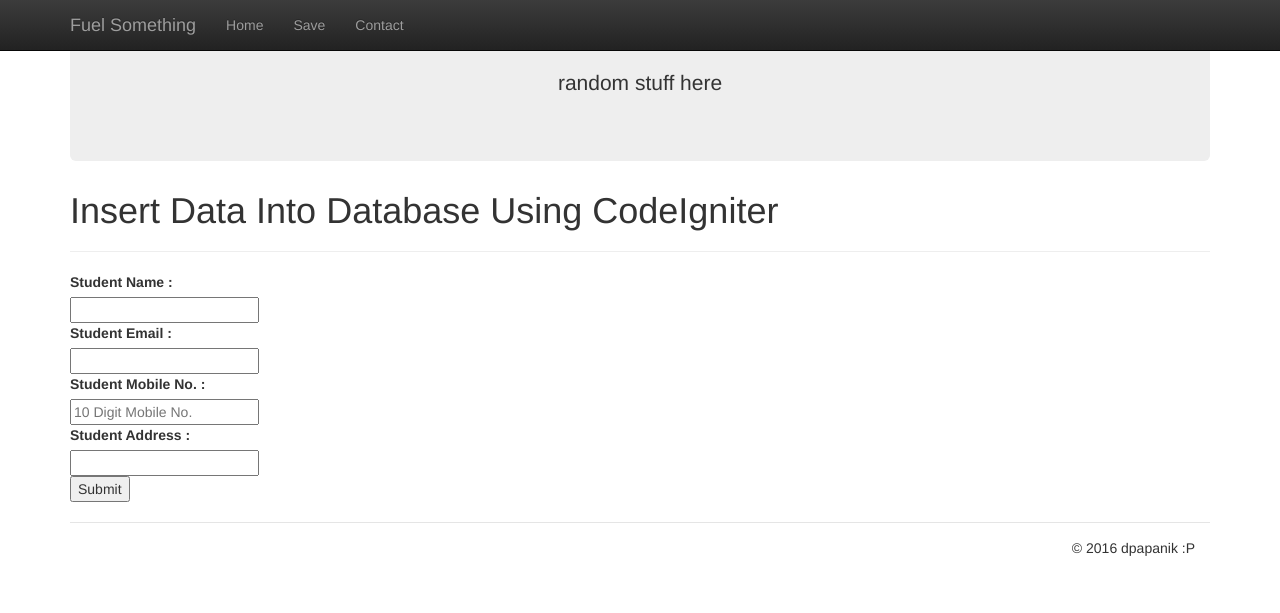
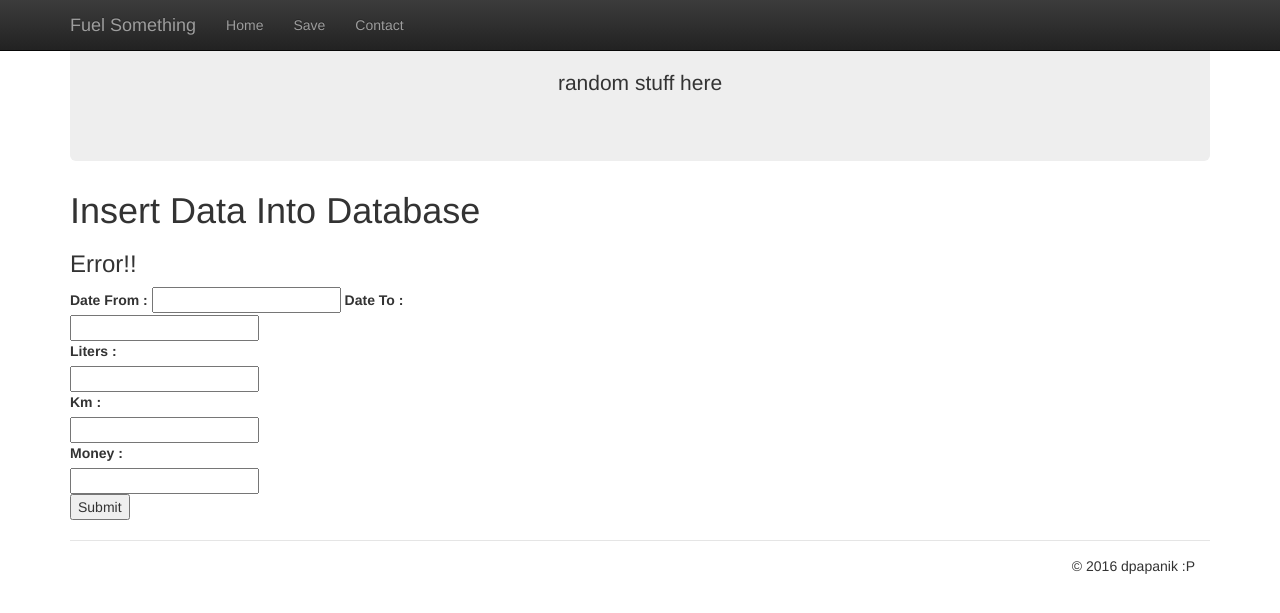
Before and after one commit to dionpapanik/Fuel_Consumption, a CodeIgniter app: page /fuel/save in a window 1280 px wide. Shown: the top 613 px of the page. Run offline with CodeIgniter, Linux system fonts and the light colour scheme; data that the repository does not hold is empty.

Commit message:
save data into db

```diff
--- a/application/controllers/Save.php
+++ b/application/controllers/Save.php
@@ -14,33 +14,28 @@
 //Including validation library
         $this->load->library('form_validation');
         $this->form_validation->set_error_delimiters('<div class="error">', '</div>');
-//Validating Name Field
-        $this->form_validation->set_rules('dname', 'Username', 'required');
-
-//Validating Email Field
-        $this->form_validation->set_rules('demail', 'Email', 'required');
-
-//Validating Mobile no. Field
-        $this->form_validation->set_rules('dmobile', 'Mobile No.', 'required');
-
-//Validating Address Field
-        $this->form_validation->set_rules('daddress', 'Address', 'required');
+        $this->form_validation->set_rules('date_from', 'Date From', 'required');
+        $this->form_validation->set_rules('date_to', 'Date To', 'required');
+        $this->form_validation->set_rules('liters', 'Liters', 'required');
+        $this->form_validation->set_rules('km', 'Km', 'required');
+        $this->form_validation->set_rules('money', 'Money', 'required');
 
         if ($this->form_validation->run() == FALSE) {
-            $this->load->view('save');
+            $data['message'] = 'Error!!';
+            $this->load->view('save', $data);
         } else {
-//Setting values for tabel columns
             $data = array(
-                'week' => $this->input->post('dname'),
-                'liters' => $this->input->post('demail'),
-                'km' => $this->input->post('dmobile'),
-                'money' => $this->input->post('daddress')
+                'date_from' => $this->input->post('date_from'),
+                'date_to' => $this->input->post('date_to'),
+                'liters' => $this->input->post('liters'),
+                'km' => $this->input->post('km'),
+                'money' => $this->input->post('money')
             );
 //Transfering data to Model
             $this->savedata->form_insert($data);
-            $data['message'] = 'Data Inserted Successfully';
+            $data['message'] = 'Data Inserted in DB Successfully :)';
 //Loading View
-            $this->load->view('save', $data);
+            $this->load->view('success', $data);
         }
     }
 
--- a/application/views/save.php
+++ b/application/views/save.php
@@ -7,30 +7,36 @@
 <body>
 <div class="container">
     <?php $this->load->view('theme/header'); ?>
-    <?php echo form_open('save'); ?>
-    <h1>Insert Data Into Database Using CodeIgniter</h1>
-    <hr/>
-    <?php if (isset($message)) { ?>
-        <h3>D ata inserted successfully </h3><br>
-    <?php } ?>
-    <?php echo form_label('Student Name :'); ?> <?php echo form_error('dname'); ?><br/>
-    <?php echo form_input(array('id' => 'dname', 'name' => 'dname')); ?><br/>
+    <?php echo form_open('save', array('class' => 'form-inline')); ?>
+    <h1>Insert Data Into Database</h1>
 
-    <?php echo form_label('Student Email :'); ?> <?php echo form_error('demail'); ?><br/>
-    <?php echo form_input(array('id' => 'demail', 'name' => 'demail')); ?><br/>
+    <?php if (isset($message)) : ?>
+        <h3> <?php echo $message ?> </h3>
+    <?php endif; ?>
 
-    <?php echo form_label('Student Mobile No. :'); ?> <?php echo form_error('dmobile'); ?><br/>
-    <?php echo form_input(array('id' => 'dmobile', 'name' => 'dmobile', 'placeholder' => '10 Digit Mobile No.')); ?>
+    <div class="form-group">
+        <?php echo form_label('Date From :', 'date_from'); ?> <?php echo form_error('date_from'); ?>
+        <?php echo form_input(array('id' => 'date_from', 'name' => 'date_from')); ?><br/>
+    </div>
+
+    <?php echo form_label('Date To :'); ?> <?php echo form_error('date_to'); ?><br/>
+    <?php echo form_input(array('id' => 'date_to', 'name' => 'date_to')); ?><br/>
+
+    <?php echo form_label('Liters :'); ?> <?php echo form_error('liters'); ?><br/>
+    <?php echo form_input(array('id' => 'liters', 'name' => 'liters')); ?>
     <br/>
 
-    <?php echo form_label('Student Address :'); ?> <?php echo form_error('daddress'); ?><br/>
-    <?php echo form_input(array('id' => 'daddress', 'name' => 'daddress')); ?><br/>
+    <?php echo form_label('Km :'); ?> <?php echo form_error('km'); ?><br/>
+    <?php echo form_input(array('id' => 'km', 'name' => 'km')); ?>
+    <br/>
+
+    <?php echo form_label('Money :'); ?> <?php echo form_error('money'); ?><br/>
+    <?php echo form_input(array('id' => 'money', 'name' => 'money')); ?>
+    <br/>
+
 
     <?php echo form_submit(array('id' => 'submit', 'value' => 'Submit')); ?>
     <?php echo form_close(); ?><br/>
-    <div id="fugo">
-
-    </div>
 
     <?php $this->load->view('theme/footer'); ?>
 </div>
--- a/application/views/theme/head.php
+++ b/application/views/theme/head.php
@@ -1,4 +1,4 @@
-<title><?php echo $title ?></title>
+<title>title</title>
 <meta http-equiv="Content-Type" content="text/html; charset=utf-8"/>
 <meta name="viewport" content="width=device-width, initial-scale=1.0, maximum-scale=1.0, user-scalable=yes"/>
 <meta name="HandheldFriendly" content="true"/>
```
Also changed, not shown: application/views/success.php (added, +17 -0 lines).
